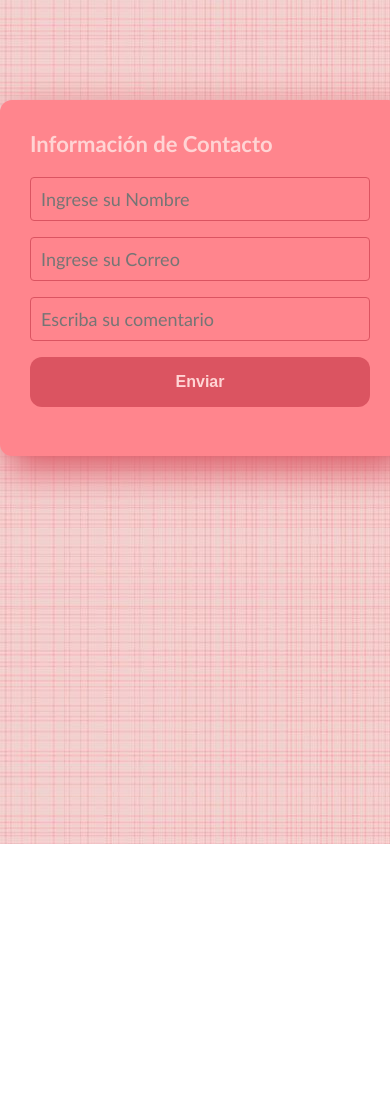
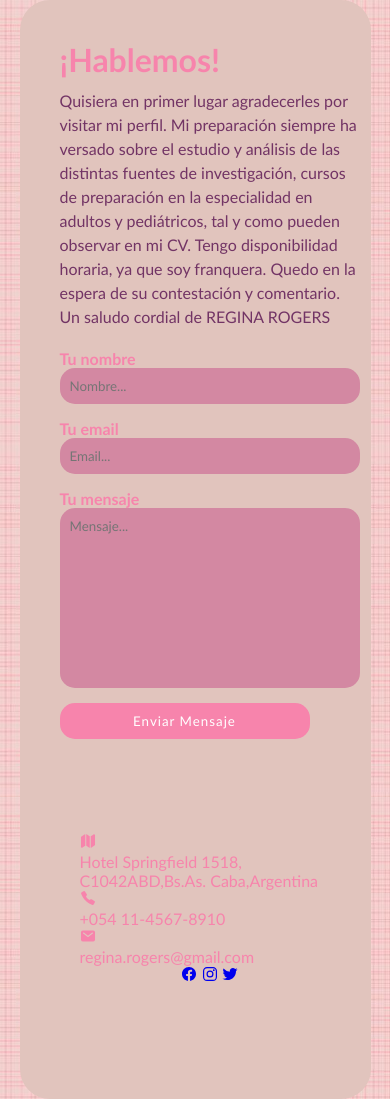
Before and after one commit to antofvas/antofvas.github.io, a plain HTML site: page formulario.html in a window 390 px wide. Before the commit the page ends 844 px from the top, so only its background shows below. Drawn offline with nearby package versions, Linux system fonts and the light colour scheme.

Commit message:
cambiando formulario

```diff
--- a/formi.css
+++ b/formi.css
@@ -2,72 +2,197 @@
     margin: 0;
     padding: 0;
     box-sizing: border-box;
+    font-family: 'Gill Sans', 'Gill Sans MT', Calibri, 'Trebuchet MS', sans-serif;
 }
 
 body{
     background-image: url(fondo.jpg);
 }
 
-.form-register {
-    width: 400px;
-    background: #FF858D;
-    padding: 30px;
-    margin: auto;
-    margin-top: 100px;
-    border-radius: 4px;
-    font-family: 'Gill Sans', 'Gill Sans MT', Calibri, 'Trebuchet MS', sans-serif;
-    color:  #FFD4D4;
-    box-shadow: 7px 13px 37px #DB5461;
-    border-radius: 12px;
+section{
+    position: relative;
+    width: 100%;
+    height: 100vh;
+    display: grid;
+    place-items: center;
 }
 
-.form-register h4 {
-    font-size: 22px;
+section .contactform {
+    position: relative;
+    display: grid;
+    grid-template-columns: repeat(auto-fit, minmax(500px, 1fr));
+    gap: 20px;
+    padding: 40px;
+    width: 90%;
+    background:  #e1c4bd;
+    box-shadow: 1px 9px 20px -5px rgba(0, 0, 0e, 59);
+    border-radius: 30px;
+
+}
+
+section .contactform .form {
+    position: relative;
+    display: flex;
+    justify-content: center;
+    align-items: center;
+    flex-direction: column;
+    width: 85%;
+    margin-left: 30px;
+}
+
+section .contactform .form form {
+    width: 100%;
+}
+
+/* Titulo y descripción */
+section .contactform .form .texto h2 {
+    color: #f784ac;
+    font-size: 2em;
+    margin-bottom: 10px;
+}
+
+section .contactform .form .texto p {
+    color: #723465;
+    line-height: 1.5;
     margin-bottom: 20px;
 }
-
-.controls {
-    width: 100%;
-    background: #FF858D;
-    padding: 10px;
-    border-radius: 4px;
-    margin-bottom: 16px;
-    border: 1px solid #DB5461;
-    font-family: 'Gill Sans', 'Gill Sans MT', Calibri, 'Trebuchet MS', sans-serif;
-    font-size: 18px;
-    color: #FFD4D4;
-}
-.form-register p {
-    height: 40px;
-    text-align: center;
-    font-size: 17px;
+/* Cajas de Texto */
+section .contactform .form form .imputbox {
+    display: flex;
+    flex-direction: column;
+    margin-bottom: 15px;
 }
 
-.form-register a:hover {
-    color: #FFD4D4;
-    text-decoration: underline;
-    border-bottom: 1px solid;
-    background: #FF6670;
+/* Etiquetas e imnputs */
+section .contactform .form form .imputbox label {
+    color: #f784ac;
+    font-weight: 700;
 }
 
-a:active {
-    background: violet;
-    color: #FFD4D4;
+section .contactform .form form .imputbox input[type="text"],
+section .contactform .form form .imputbox input[type="email"],
+section .contactform .form form .imputbox textarea {
+    border: none;
+    background: #d388a2;
+    padding: 10px;
+    border-radius: 15px;
+    color: #723465;
+    resize: none;
 }
 
-a:visited {
-    background: #FF6670;
+section .contactform .form form .imputbox input[type="text"]:focus,
+section .contactform .form form .imputbox input[type="email"]:focus,
+section .contactform .form form .imputbox textarea:focus {
+    outline: 2px solid #723465;
+}
+section .contactform .form form input[type="submit"] {
+        background: #f784ac;
+        display: inline-block;
+        text-align: center;
+        width: 250px;
+        padding: 10px;
+        border-radius: 15px;
+        color: #fff;
+        letter-spacing: 1px;
+        border: none;
+        cursor: pointer;
+        box-shadow: 1px 9px 20px -5px rgba(0, 0, 0e, 59);
+        transition: 0 3s;
 }
 
-button {
-    background: #DB5461;
-    cursor: pointer;
-    border: none;
-    padding: 16px 32px;
-    color: #FFD4D4;
-    font-size: 16px;
-    font-weight: bold;
+section .contactform .form form input[type="submit"]:hover {
+    background: #723465;
+}
+
+/* Contenedor información */
+section .contactform .info {
+    display: flex;
+    justify-content: center;
+    align-items: center;
+    flex-direction: column;
+}
+
+/* Imagen */
+section .contactform .info .imgBox {
     position: relative;
-    border-radius: 12px;
+    width: 350px;
+    height: 360px;
+}
+
+section .contactform .info .imgBox img {
+    position: absolute;
+    top: 0;
+    left: 0;
     width: 100%;
+    height: 100%;
+    object-fit: cover;
 }
+
+/* Información de Contacto */
+section .contactform .info .textBox {
+    display: flex;
+    justify-content: center;
+    align-items: flex-start;
+    flex-direction: column;
+}
+
+section .contactform .info .textBox .infoContact {
+    display: flex;
+    justify-content: center;
+    align-items: flex-start;
+    margin-bottom: 10px;
+}
+
+section .contactform .info .textBox .infocontact  ion-icon {
+    font: 2em;
+    margin-right: 10px;
+    color: #f784ac;
+}
+
+section .contactform .info .textBox .infocontact p {
+    color: #f784ac;
+}
+
+/* Redes Sociales */
+section .contactform .info .rrs a {
+    padding: 40px;
+    font-size: 4em;
+    color: #723465;
+    transition: 0.3s;
+}
+
+section .contactform .info .rrs a:hover {
+    color: #f784ac;
+}
+
+/* Breakpoints */
+
+/* -- Pantallas -- */
+@media only screen and (max-width: 1200px){
+    section .contactform {
+        grid-template-columns: repeat(auto-fit, minmax(300px, 1fr));
+    }
+
+}
+
+/* -- Laptops y tablets -- */
+@media only screen and (max-width: 768px){
+    section .contactform .info {
+        height: 300px;
+        padding: 20px;
+    }
+    section .contactform .info .imgBox {
+        display: none;
+    }
+}
+
+/* -- Celulares -- */
+@media only screen and (max-width: 600px){
+    section .contactform .form {
+        margin-left: 0px;
+        width: 100%;
+    }
+    section .contactform .form .info {
+        margin-bottom: 30px;
+    }
+}
--- a/formulario.html
+++ b/formulario.html
@@ -8,20 +8,61 @@
     <title>Información de Contacto</title>
 </head>
 <body>
-    <div class="form">
-    <form action="https://formsubmit.co/your-random-string" method="POST" />
-        <section class="form-register">
-        <h4>Información de Contacto</h4>
-        <input class="controls" type="text" name="nombre" id="nombre" placeholder="Ingrese su Nombre"/>
-        <input class="controls "type="email" name="correo" id="correo" placeholder="Ingrese su Correo"/>
-        <input class="controls "type="comment" name="comentario" id="comentario" placeholder="Escriba su comentario"/>
-        <button>Enviar</button>
-        <br>
-        <br>
-        </section>
-        <input type="hidden" name="_next" value="https://yourdomain.co/thanks.html">
-        <input type="hidden" name="_captcha" value="false">
-        <input type="hidden" name="_autoresponse" value="¡Gracias, su registro a sido exitoso!">
-    </div>
-</body>
+    <section>
+        <div class="contactform">
+            <div class="form">
+                <div class="texto">
+                    <h2>¡Hablemos!</h2>
+                    <p>Quisiera en primer lugar agradecerles por visitar mi perfil.
+                        Mi preparación siempre ha versado sobre el estudio y análisis de las distintas fuentes de investigación, cursos de preparación en la especialidad en adultos y pediátricos, tal y como pueden observar en mi CV. Tengo disponibilidad horaria, ya que soy franquera.
+
+                        Quedo en la espera de su contestación y comentario.
+
+                        Un saludo cordial de REGINA ROGERS
+                    </p>
+                </div>
+                <form action="">
+                    <div class="imputbox">
+                        <label for="">Tu nombre</label>
+                        <input type="text" name="Nombre" id="name" placeholder="Nombre...">
+                    </div>
+                    <div class="imputbox">
+                        <label for="">Tu email</label>
+                        <input type="email" name="email" id="email" placeholder="Email...">
+                    </div>
+                    <div class="imputbox">
+                        <label for="">Tu mensaje</label>
+                        <textarea name="mensaje" id="Mensaje" cols="30" rows="10" placeholder="Mensaje..."></textarea>
+                    </div>
+                    <input type="submit" value="Enviar Mensaje">
+                </form>
+            </div>
+
+            <div class="info">
+                <div class="imgBox">
+                    <img src="/cv2/img/Animation.gif" alt="animación de Contacto">
+                </div>
+                <div class="textBox">
+                    <div class="infocontact">
+                        <ion-icon name="map"></ion-icon> <p>Hotel Springfield 1518, C1042ABD,Bs.As. Caba,Argentina</p>
+                    </div>
+                    <div class="infocontact">
+                        <ion-icon name="call-sharp"></ion-icon> <p>+054 11-4567-8910</p>
+                    </div>
+                    <div class="infocontact">
+                        <ion-icon name="mail"></ion-icon> <p>regina.rogers@gmail.com</p>
+                    </div>
+                </div>
+                <div class="rrss">
+                    <a href="#"><ion-icon name="logo-facebook"></ion-icon></a>
+                    <a href="#"><ion-icon name="logo-instagram"></ion-icon></a>
+                    <a href="#"><ion-icon name="logo-twitter"></ion-icon></a>
+
+                </div>
+            </div>
+        </div>
+    </section>
+    <script type="module" src="https://unpkg.com/ionicons@5.5.2/dist/ionicons/ionicons.esm.js"></script>
+    <script nomodule src="https://unpkg.com/ionicons@5.5.2/dist/ionicons/ionicons.js"></script>
+
 </html>
```
Also changed, not shown: index.html.html (added, +177 -0 lines), app.js (line endings or trailing spaces), estilo.css (line endings or trailing spaces), img/Animation.gif (added).
